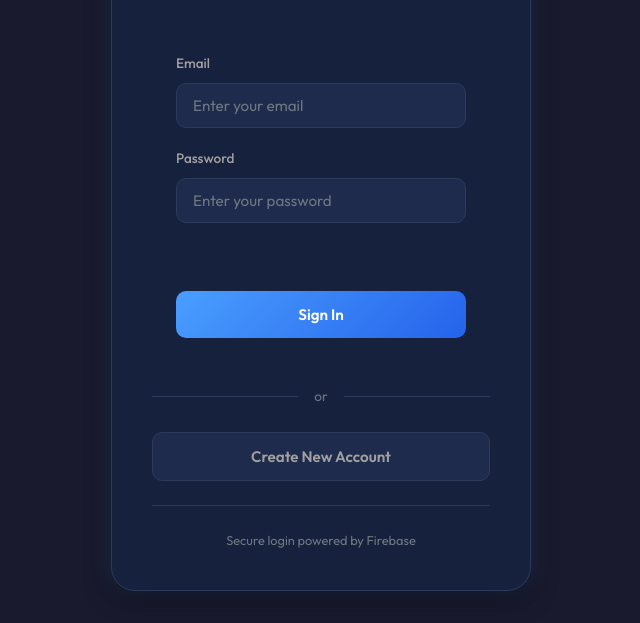
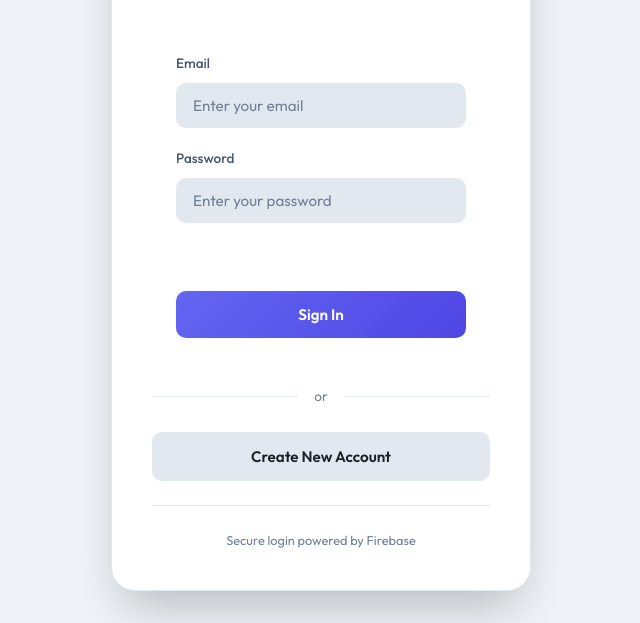
Before and after one commit to vivekv-techversant/Ticket-Tracking, a plain HTML site: page index.html in a window 1280 px wide. Shown: the part 231-854 px from the top of the page, without its empty margins (319-959 px from the left). Drawn offline with Linux system fonts and the light colour scheme; no server answers.

Commit message:
New light theme with green current week and blue next week sections

```diff
--- a/styles.css
+++ b/styles.css
@@ -1,34 +1,34 @@
 /* CSS Variables */
 :root {
-    --bg-primary: #1a1a2e;
-    --bg-secondary: #16213e;
-    --bg-tertiary: #1f2b4d;
-    --bg-card: #1e2746;
-    --bg-hover: #2a3a5c;
-
-    --text-primary: #e8e8e8;
-    --text-secondary: #a0a0a0;
-    --text-muted: #6e7681;
-
-    --accent-cyan: #4a9eff;
-    --accent-green: #4ade80;
-    --accent-orange: #fbbf24;
-    --accent-red: #f87171;
-    --accent-purple: #a78bfa;
-    --accent-pink: #f472b6;
-
-    --border-color: #2d3a5c;
-    --border-light: #253050;
-
-    --gradient-primary: linear-gradient(135deg, #4a9eff 0%, #2563eb 100%);
-    --gradient-success: linear-gradient(135deg, #4ade80 0%, #22c55e 100%);
-    --gradient-warning: linear-gradient(135deg, #fbbf24 0%, #f59e0b 100%);
-    --gradient-danger: linear-gradient(135deg, #f87171 0%, #ef4444 100%);
-
-    --shadow-sm: 0 1px 2px rgba(0, 0, 0, 0.3);
-    --shadow-md: 0 4px 12px rgba(0, 0, 0, 0.4);
-    --shadow-lg: 0 8px 24px rgba(0, 0, 0, 0.5);
-    --shadow-glow: 0 0 20px rgba(74, 158, 255, 0.25);
+    --bg-primary: #f0f4f8;
+    --bg-secondary: #ffffff;
+    --bg-tertiary: #e2e8f0;
+    --bg-card: #ffffff;
+    --bg-hover: #edf2f7;
+
+    --text-primary: #1a202c;
+    --text-secondary: #4a5568;
+    --text-muted: #718096;
+
+    --accent-cyan: #0891b2;
+    --accent-green: #059669;
+    --accent-orange: #d97706;
+    --accent-red: #dc2626;
+    --accent-purple: #7c3aed;
+    --accent-pink: #db2777;
+
+    --border-color: #e2e8f0;
+    --border-light: #cbd5e1;
+
+    --gradient-primary: linear-gradient(135deg, #6366f1 0%, #4f46e5 100%);
+    --gradient-success: linear-gradient(135deg, #10b981 0%, #059669 100%);
+    --gradient-warning: linear-gradient(135deg, #f59e0b 0%, #d97706 100%);
+    --gradient-danger: linear-gradient(135deg, #ef4444 0%, #dc2626 100%);
+
+    --shadow-sm: 0 1px 2px rgba(0, 0, 0, 0.05);
+    --shadow-md: 0 4px 12px rgba(0, 0, 0, 0.1);
+    --shadow-lg: 0 8px 24px rgba(0, 0, 0, 0.15);
+    --shadow-glow: 0 0 20px rgba(99, 102, 241, 0.2);
 
     --radius-sm: 6px;
     --radius-md: 10px;
@@ -38,6 +38,14 @@
     --transition-fast: 150ms ease;
     --transition-normal: 250ms ease;
     --transition-slow: 400ms ease;
+
+    /* Week section specific colors */
+    --week-current-bg: #ecfdf5;
+    --week-current-border: #6ee7b7;
+    --week-current-accent: #059669;
+    --week-next-bg: #eff6ff;
+    --week-next-border: #93c5fd;
+    --week-next-accent: #3b82f6;
 }
 
 /* Login Page Styles */
@@ -57,7 +65,7 @@
     padding: 2.5rem;
     width: 100%;
     max-width: 420px;
-    box-shadow: var(--shadow-lg), var(--shadow-glow);
+    box-shadow: 0 25px 50px -12px rgba(0, 0, 0, 0.25);
     animation: fadeInUp 0.5s ease;
 }
 
@@ -69,19 +77,15 @@
 .login-logo {
     width: 56px;
     height: 56px;
-    color: var(--accent-cyan);
+    color: #6366f1;
     margin-bottom: 1rem;
-    filter: drop-shadow(0 0 12px rgba(64, 224, 208, 0.4));
 }
 
 .login-header h1 {
     font-family: 'JetBrains Mono', monospace;
     font-size: 1.75rem;
     font-weight: 700;
-    background: var(--gradient-primary);
-    -webkit-background-clip: text;
-    -webkit-text-fill-color: transparent;
-    background-clip: text;
+    color: var(--text-primary);
     margin-bottom: 0.5rem;
 }
 
@@ -162,7 +166,7 @@
     align-items: center;
     gap: 0.75rem;
     padding: 0.5rem 1rem;
-    background: var(--bg-tertiary);
+    background: var(--bg-primary);
     border-radius: var(--radius-md);
     border: 1px solid var(--border-color);
 }
@@ -250,10 +254,13 @@ body::before {
     display: flex;
     justify-content: space-between;
     align-items: center;
-    padding: 1.5rem 0;
+    padding: 1.5rem 2rem;
+    background: var(--bg-secondary);
     border-bottom: 1px solid var(--border-color);
     margin-bottom: 2rem;
     animation: fadeInDown 0.5s ease;
+    border-radius: var(--radius-lg);
+    box-shadow: var(--shadow-sm);
 }
 
 @keyframes fadeInDown {
@@ -276,18 +283,14 @@ body::before {
 .logo-icon {
     width: 36px;
     height: 36px;
-    color: var(--accent-cyan);
-    filter: drop-shadow(0 0 8px rgba(88, 166, 255, 0.4));
+    color: #6366f1;
 }
 
 .logo h1 {
     font-family: 'JetBrains Mono', monospace;
     font-size: 1.5rem;
     font-weight: 700;
-    background: var(--gradient-primary);
-    -webkit-background-clip: text;
-    -webkit-text-fill-color: transparent;
-    background-clip: text;
+    color: var(--text-primary);
     letter-spacing: -0.5px;
 }
 
@@ -379,6 +382,25 @@ body::before {
     padding: 1.5rem;
     animation: fadeInUp 0.6s ease;
     animation-fill-mode: both;
+    box-shadow: var(--shadow-md);
+}
+
+.week-section.current-week {
+    background: var(--week-current-bg);
+    border: 2px solid var(--week-current-border);
+}
+
+.week-section.current-week .section-header h2 {
+    color: var(--week-current-accent);
+}
+
+.week-section.next-week-plan {
+    background: var(--week-next-bg);
+    border: 2px solid var(--week-next-border);
+}
+
+.week-section.next-week-plan .section-header h2 {
+    color: var(--week-next-accent);
 }
 
 .previous-week {
@@ -941,6 +963,7 @@ body::before {
     transition: all var(--transition-normal);
     position: relative;
     overflow: hidden;
+    box-shadow: var(--shadow-sm);
 }
 
 .ticket-card::before {
@@ -1674,13 +1697,13 @@ form {
 
 .btn-primary:hover {
     transform: translateY(-2px);
-    box-shadow: 0 4px 20px rgba(20, 184, 166, 0.4);
+    box-shadow: 0 4px 20px rgba(99, 102, 241, 0.4);
 }
 
 .btn-secondary {
     background: var(--bg-tertiary);
     border: 1px solid var(--border-color);
-    color: var(--text-secondary);
+    color: var(--text-primary);
 }
 
 .btn-secondary:hover {
```
